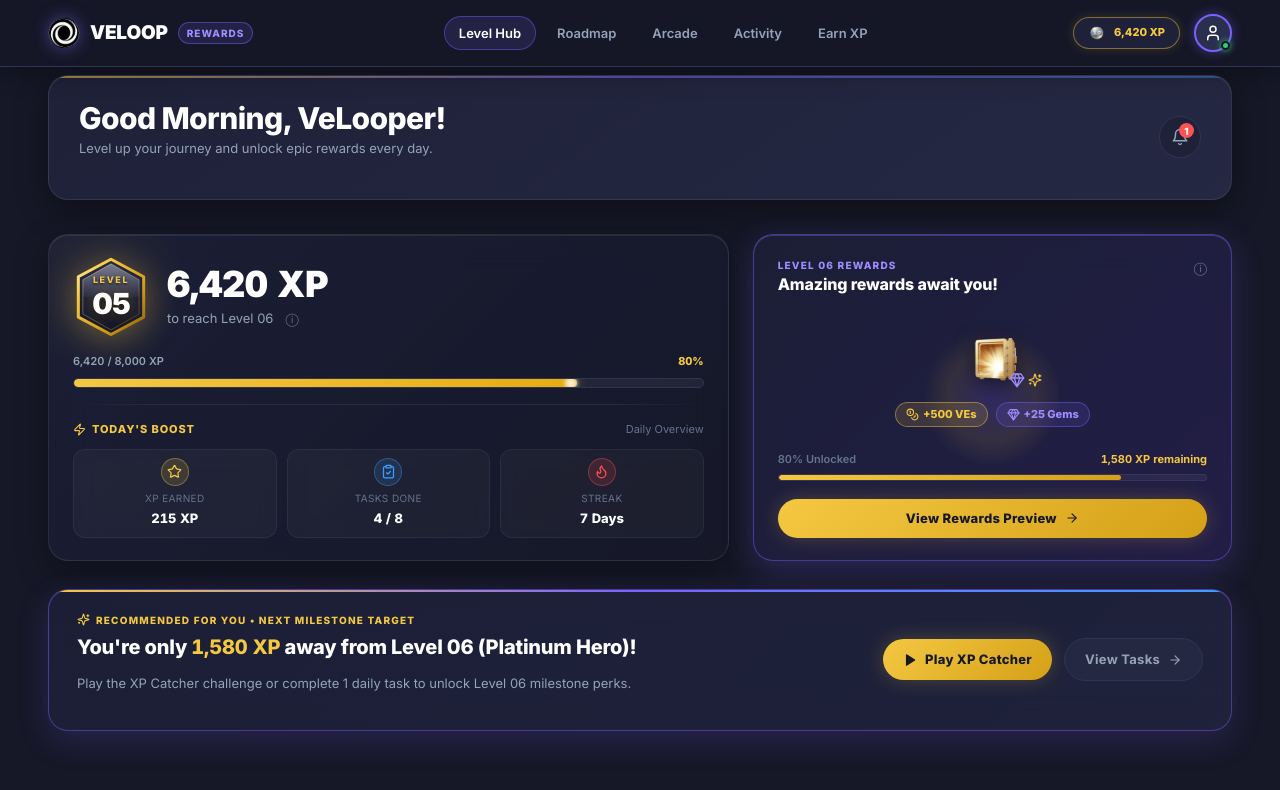
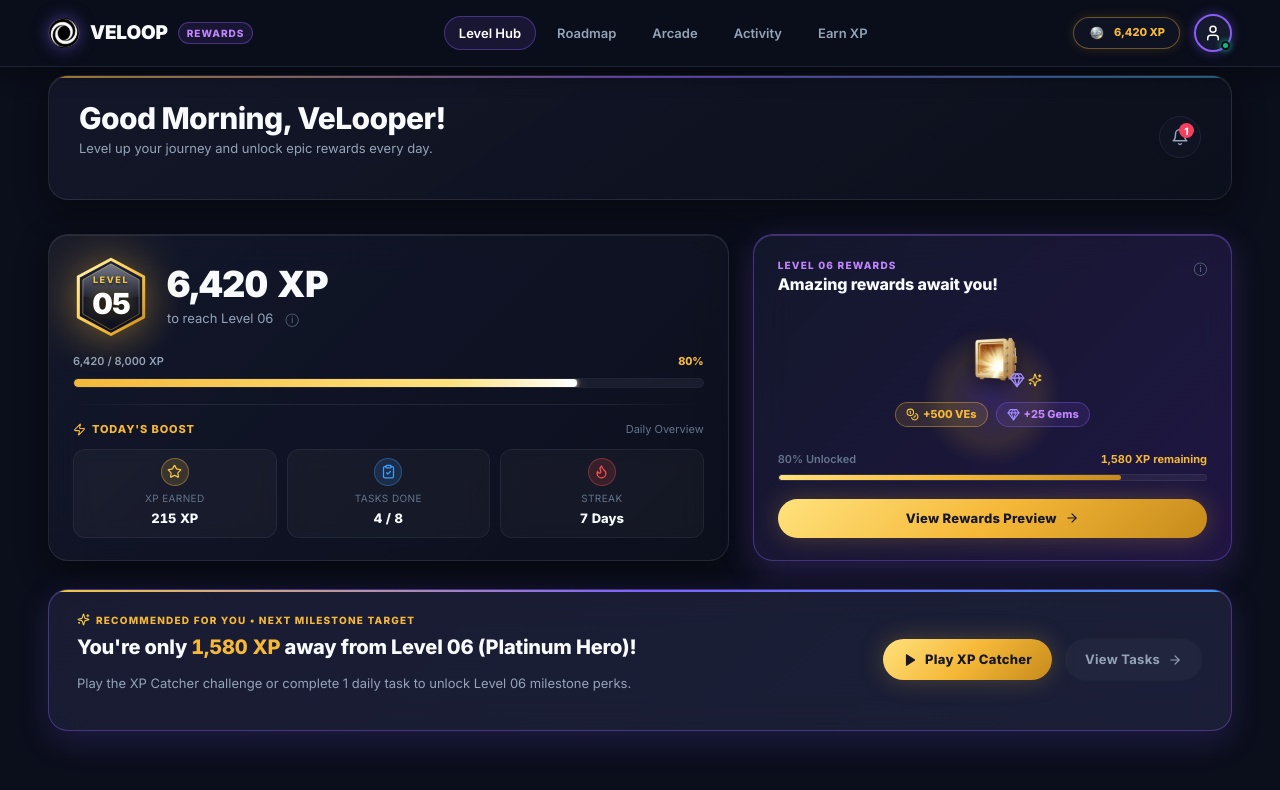
Before and after one commit to rajeevkumardigicbyte/VELoop_Levora, a React (Vite) app: page /Lvl-Dashboard in a window 1280 px wide. Shown: the top 790 px of the page. Built offline with nearby package versions, Linux system fonts and the light colour scheme.

Commit message:
feat(palette): implement Palette 1 Obsidian Champagne & Royal Amethyst luxury fintech theme

```diff
--- a/src/components/LevelHero/LevelHero.module.css
+++ b/src/components/LevelHero/LevelHero.module.css
@@ -3,13 +3,13 @@
    ============================================================ */
 
 .masterCard {
-  background: linear-gradient(135deg, rgba(30, 33, 56, 0.75) 0%, rgba(22, 24, 39, 0.85) 100%);
+  background: linear-gradient(135deg, rgba(22, 26, 46, 0.75) 0%, rgba(13, 16, 28, 0.85) 100%);
   backdrop-filter: blur(18px) saturate(160%);
   -webkit-backdrop-filter: blur(18px) saturate(160%);
   border: 1px solid rgba(255, 255, 255, 0.09);
   border-radius: var(--radius-xl);
   padding: 22px 24px;
-  box-shadow: 0 10px 32px rgba(0, 0, 0, 0.35), inset 0 1px 0 rgba(255, 255, 255, 0.08);
+  box-shadow: 0 10px 32px rgba(0, 0, 0, 0.45), inset 0 1px 0 rgba(255, 255, 255, 0.08);
   display: flex;
   flex-direction: column;
   justify-content: space-between;
@@ -22,7 +22,7 @@
 
 .masterCard:hover {
   border-color: var(--border-gold);
-  box-shadow: 0 14px 40px rgba(0, 0, 0, 0.45), inset 0 1px 0 rgba(245, 200, 66, 0.15);
+  box-shadow: 0 14px 44px rgba(0, 0, 0, 0.65), inset 0 1px 0 rgba(245, 184, 56, 0.20);
 }
 
 .cardAura {
@@ -31,7 +31,7 @@
   left: -40px;
   width: 180px;
   height: 180px;
-  background: radial-gradient(circle, rgba(245, 200, 66, 0.08) 0%, transparent 70%);
+  background: radial-gradient(circle, rgba(245, 184, 56, 0.10) 0%, transparent 70%);
   border-radius: 50%;
   pointer-events: none;
 }
--- a/src/components/LevelRoadmap/LevelRoadmap.module.css
+++ b/src/components/LevelRoadmap/LevelRoadmap.module.css
@@ -42,12 +42,12 @@
   display: flex;
   min-width: max-content;
   padding: 8px 12px;
-  background: linear-gradient(135deg, rgba(30, 33, 56, 0.70) 0%, rgba(22, 24, 39, 0.85) 100%);
+  background: linear-gradient(135deg, rgba(22, 26, 46, 0.75) 0%, rgba(13, 16, 28, 0.85) 100%);
   backdrop-filter: blur(18px) saturate(160%);
   -webkit-backdrop-filter: blur(18px) saturate(160%);
   border: 1px solid rgba(255, 255, 255, 0.09);
   border-radius: var(--radius-xl);
-  box-shadow: 0 10px 32px rgba(0, 0, 0, 0.35), inset 0 1px 0 rgba(255, 255, 255, 0.1);
+  box-shadow: 0 10px 32px rgba(0, 0, 0, 0.45), inset 0 1px 0 rgba(255, 255, 255, 0.08);
 }
 
 .nodeWrapper {
--- a/src/components/NextLevelReward/NextLevelReward.module.css
+++ b/src/components/NextLevelReward/NextLevelReward.module.css
@@ -3,13 +3,13 @@
    ============================================================ */
 
 .card {
-  background: linear-gradient(135deg, rgba(30, 33, 56, 0.75) 0%, rgba(43, 33, 85, 0.65) 100%);
+  background: linear-gradient(135deg, rgba(22, 26, 46, 0.80) 0%, rgba(45, 27, 85, 0.65) 100%);
   backdrop-filter: blur(18px) saturate(160%);
   -webkit-backdrop-filter: blur(18px) saturate(160%);
   border: 1px solid var(--border-purple);
   border-radius: var(--radius-xl);
   padding: 22px 24px;
-  box-shadow: 0 10px 32px rgba(123, 97, 255, 0.22), inset 0 1px 0 rgba(160, 140, 255, 0.25);
+  box-shadow: 0 10px 32px rgba(139, 92, 246, 0.22), inset 0 1px 0 rgba(192, 132, 252, 0.25);
   position: relative;
   overflow: hidden;
   display: flex;
@@ -22,7 +22,7 @@
 
 .card:hover {
   transform: translateY(-2px);
-  box-shadow: 0 12px 34px rgba(123, 97, 255, 0.32);
+  box-shadow: 0 14px 44px rgba(139, 92, 246, 0.35), inset 0 1px 0 rgba(192, 132, 252, 0.35);
   border-color: var(--purple-light);
 }
 
@@ -33,7 +33,7 @@
   transform: translate(-50%, -50%);
   width: 140px;
   height: 140px;
-  background: radial-gradient(circle, rgba(123, 97, 255, 0.18) 0%, rgba(245, 200, 66, 0.1) 45%, transparent 70%);
+  background: radial-gradient(circle, rgba(139, 92, 246, 0.20) 0%, rgba(245, 184, 56, 0.12) 45%, transparent 70%);
   border-radius: 50%;
   pointer-events: none;
 }
--- a/src/components/PlayAndEarn/PlayAndEarn.module.css
+++ b/src/components/PlayAndEarn/PlayAndEarn.module.css
@@ -18,13 +18,13 @@
 }
 
 .gameCardWrapper {
-  background: linear-gradient(135deg, rgba(30, 33, 56, 0.75) 0%, rgba(22, 24, 39, 0.85) 100%);
+  background: linear-gradient(135deg, rgba(22, 26, 46, 0.75) 0%, rgba(13, 16, 28, 0.85) 100%);
   backdrop-filter: blur(18px) saturate(160%);
   -webkit-backdrop-filter: blur(18px) saturate(160%);
   border: 1px solid rgba(255, 255, 255, 0.09);
   border-radius: var(--radius-xl);
   padding: 24px;
-  box-shadow: 0 10px 32px rgba(0, 0, 0, 0.35), inset 0 1px 0 rgba(255, 255, 255, 0.08);
+  box-shadow: 0 10px 32px rgba(0, 0, 0, 0.45), inset 0 1px 0 rgba(255, 255, 255, 0.08);
   width: 100%;
   max-width: 520px;
   display: flex;
--- a/src/components/XPActivity/XPActivity.module.css
+++ b/src/components/XPActivity/XPActivity.module.css
@@ -3,13 +3,13 @@
 }
 
 .activityCard {
-  background: linear-gradient(135deg, rgba(30, 33, 56, 0.75) 0%, rgba(22, 24, 39, 0.85) 100%);
+  background: linear-gradient(135deg, rgba(22, 26, 46, 0.75) 0%, rgba(13, 16, 28, 0.85) 100%);
   backdrop-filter: blur(18px) saturate(160%);
   -webkit-backdrop-filter: blur(18px) saturate(160%);
   border: 1px solid rgba(255, 255, 255, 0.08);
   border-radius: var(--radius-xl);
   padding: 24px;
-  box-shadow: 0 10px 32px rgba(0, 0, 0, 0.35), inset 0 1px 0 rgba(255, 255, 255, 0.08);
+  box-shadow: 0 10px 32px rgba(0, 0, 0, 0.45), inset 0 1px 0 rgba(255, 255, 255, 0.08);
   display: flex;
   flex-direction: column;
 }
--- a/src/components/shared/LevelBadgeHex.jsx
+++ b/src/components/shared/LevelBadgeHex.jsx
@@ -18,7 +18,7 @@ const LevelBadgeHex = ({ level = 5, size = 88, className = '' }) => {
         alignItems: 'center',
         justifyContent: 'center',
         flexShrink: 0,
-        filter: 'drop-shadow(0 4px 16px rgba(245, 200, 66, 0.35))',
+        filter: 'drop-shadow(0 4px 18px rgba(245, 184, 56, 0.38))',
       }}
     >
       <svg
@@ -30,18 +30,18 @@ const LevelBadgeHex = ({ level = 5, size = 88, className = '' }) => {
         style={{ width: '100%', height: '100%' }}
       >
         <defs>
-          {/* Metallic Gold Border Gradient */}
+          {/* Metallic Champagne Gold Border Gradient */}
           <linearGradient id="goldBorderGrad" x1="0%" y1="0%" x2="100%" y2="100%">
-            <stop offset="0%" stopColor="#FFF2A8" />
-            <stop offset="25%" stopColor="#F5C842" />
-            <stop offset="65%" stopColor="#D4A017" />
-            <stop offset="100%" stopColor="#8F6306" />
+            <stop offset="0%" stopColor="#FFF4BE" />
+            <stop offset="25%" stopColor="#FFE27D" />
+            <stop offset="65%" stopColor="#F5B838" />
+            <stop offset="100%" stopColor="#C68A1B" />
           </linearGradient>
 
           {/* Inner Dark Core Gradient */}
           <linearGradient id="badgeCoreGrad" x1="50%" y1="0%" x2="50%" y2="100%">
-            <stop offset="0%" stopColor="#252A4A" />
-            <stop offset="100%" stopColor="#141728" />
+            <stop offset="0%" stopColor="#1E2338" />
+            <stop offset="100%" stopColor="#0D101E" />
           </linearGradient>
 
           {/* Subtle Top Inner Highlight */}
--- a/src/pages/LevelDashboard/LevelDashboard.module.css
+++ b/src/pages/LevelDashboard/LevelDashboard.module.css
@@ -5,7 +5,7 @@
 
 /* Top Sticky Navbar */
 .navbar {
-  background: rgba(22, 24, 39, 0.95);
+  background: rgba(11, 14, 27, 0.95);
   backdrop-filter: blur(18px);
   -webkit-backdrop-filter: blur(18px);
   border-bottom: 1px solid var(--border);
@@ -13,7 +13,7 @@
   top: 0;
   z-index: 100;
   padding: 14px 0;
-  box-shadow: 0 4px 24px rgba(0, 0, 0, 0.4);
+  box-shadow: 0 4px 24px rgba(0, 0, 0, 0.45);
 }
 
 .navInner {
@@ -188,7 +188,7 @@
   left: 0;
   right: 0;
   height: 2px;
-  background: linear-gradient(90deg, rgba(245, 200, 66, 0.6) 0%, rgba(123, 97, 255, 0.6) 50%, rgba(61, 158, 255, 0.4) 100%);
+  background: linear-gradient(90deg, rgba(245, 184, 56, 0.7) 0%, rgba(139, 92, 246, 0.7) 50%, rgba(56, 189, 248, 0.5) 100%);
   pointer-events: none;
 }
 
--- a/src/styles/globals.css
+++ b/src/styles/globals.css
@@ -16,9 +16,9 @@ html {
 body {
   background-color: var(--bg-body);
   background-image:
-    radial-gradient(ellipse 80% 40% at 50% 0%, rgba(123, 97, 255, 0.10), transparent 70%),
-    radial-gradient(ellipse 60% 40% at 90% 20%, rgba(61, 158, 255, 0.06), transparent 60%),
-    radial-gradient(ellipse 60% 50% at 10% 60%, rgba(245, 200, 66, 0.05), transparent 70%);
+    radial-gradient(ellipse 80% 40% at 50% 0%, rgba(139, 92, 246, 0.12), transparent 70%),
+    radial-gradient(ellipse 60% 40% at 90% 20%, rgba(56, 189, 248, 0.07), transparent 60%),
+    radial-gradient(ellipse 60% 50% at 10% 60%, rgba(245, 184, 56, 0.06), transparent 70%);
   background-attachment: fixed;
   color: var(--text-primary);
   font-family: var(--font-family);
@@ -52,20 +52,20 @@ body {
 
 /* ---------- Card Base (Executive Glassmorphism) ---------- */
 .ve-card {
-  background: linear-gradient(135deg, rgba(30, 33, 56, 0.75) 0%, rgba(22, 24, 39, 0.85) 100%);
+  background: linear-gradient(135deg, rgba(22, 26, 46, 0.75) 0%, rgba(13, 16, 28, 0.85) 100%);
   backdrop-filter: blur(18px) saturate(160%);
   -webkit-backdrop-filter: blur(18px) saturate(160%);
   border: 1px solid rgba(255, 255, 255, 0.08);
   border-radius: var(--radius-xl);
   padding: var(--space-lg);
-  box-shadow: 0 10px 32px rgba(0, 0, 0, 0.35), inset 0 1px 0 rgba(255, 255, 255, 0.08);
+  box-shadow: 0 10px 32px rgba(0, 0, 0, 0.45), inset 0 1px 0 rgba(255, 255, 255, 0.08);
   transition: border-color var(--transition-normal), box-shadow var(--transition-normal), transform var(--transition-normal);
 }
 
 .ve-card:hover {
-  background: linear-gradient(135deg, rgba(37, 40, 67, 0.85) 0%, rgba(26, 28, 48, 0.90) 100%);
+  background: linear-gradient(135deg, rgba(28, 33, 58, 0.85) 0%, rgba(16, 20, 36, 0.90) 100%);
   border-color: rgba(255, 255, 255, 0.16);
-  box-shadow: 0 14px 40px rgba(0, 0, 0, 0.45), inset 0 1px 0 rgba(255, 255, 255, 0.12);
+  box-shadow: 0 14px 44px rgba(0, 0, 0, 0.65), inset 0 1px 0 rgba(255, 255, 255, 0.12);
   transform: translateY(-2px);
 }
 
--- a/src/styles/tokens.css
+++ b/src/styles/tokens.css
@@ -4,85 +4,85 @@
    ============================================================ */
 
 :root {
-  /* ---------- Backgrounds (Unified Executive Dark Obsidian & Navy Palette) ---------- */
-  --bg-canvas:      #0D0F18;
-  --bg-body:        #161827;
-  --bg-card:        #1E2138;
-  --bg-card-hover:  #252843;
-  --bg-elevated:    #2A2F4E;
-  --bg-overlay:     rgba(13, 15, 24, 0.94);
-  --bg-input:       #121422;
+  /* ---------- Backgrounds (Palette 1: Obsidian Champagne Luxury) ---------- */
+  --bg-canvas:      #080A12;
+  --bg-body:        #0B0E1B;
+  --bg-card:        rgba(17, 20, 36, 0.75);
+  --bg-card-hover:  rgba(26, 30, 52, 0.85);
+  --bg-elevated:    #161A2E;
+  --bg-overlay:     rgba(8, 10, 18, 0.95);
+  --bg-input:       #0D101E;
 
-  /* ---------- Brand / Accent Colors (Gold, Deep Navy, Purple, Blue, Green, Flame) ---------- */
-  --gold:           #F5C842;
-  --gold-dark:      #D4A017;
-  --gold-light:     #FCE280;
-  --gold-soft:      rgba(245, 200, 66, 0.14);
-  --gold-glow:      rgba(245, 200, 66, 0.28);
+  /* ---------- Brand / Accent Colors (Champagne Gold, Royal Amethyst, Ice Cyan, Emerald) ---------- */
+  --gold:           #F5B838;
+  --gold-dark:      #C68A1B;
+  --gold-light:     #FFE27D;
+  --gold-soft:      rgba(245, 184, 56, 0.12);
+  --gold-glow:      rgba(245, 184, 56, 0.28);
 
-  --purple:         #7B61FF;
-  --purple-dark:    #5A3FD4;
-  --purple-light:   #A08CFF;
-  --purple-soft:    rgba(123, 97, 255, 0.14);
-  --purple-glow:    rgba(123, 97, 255, 0.32);
+  --purple:         #8B5CF6;
+  --purple-dark:    #6D28D9;
+  --purple-light:   #C084FC;
+  --purple-soft:    rgba(139, 92, 246, 0.12);
+  --purple-glow:    rgba(139, 92, 246, 0.30);
 
-  --blue:           #3D9EFF;
-  --blue-soft:      rgba(61, 158, 255, 0.14);
-  --blue-glow:      rgba(61, 158, 255, 0.30);
+  --blue:           #38BDF8;
+  --blue-soft:      rgba(56, 189, 248, 0.12);
+  --blue-glow:      rgba(56, 189, 248, 0.28);
 
-  --green:          #2ECC71;
-  --green-soft:     rgba(46, 204, 113, 0.14);
-  --green-glow:     rgba(46, 204, 113, 0.28);
+  --green:          #10B981;
+  --green-soft:     rgba(16, 185, 129, 0.12);
+  --green-glow:     rgba(16, 185, 129, 0.28);
 
-  --silver:         #B0B8D1;
-  --red:            #FF5252;
-  --red-soft:       rgba(255, 82, 82, 0.14);
+  --silver:         #CBD5E1;
+  --red:            #F43F5E;
+  --red-soft:       rgba(244, 63, 94, 0.14);
 
   /* Tint backgrounds & borders */
-  --bg-tint-cyan:   rgba(61, 158, 255, 0.08);
-  --bg-tint-amber:  rgba(245, 200, 66, 0.08);
-  --bg-tint-green:  rgba(46, 204, 113, 0.08);
-  --bg-tint-purple: rgba(123, 97, 255, 0.08);
+  --bg-tint-cyan:   rgba(56, 189, 248, 0.08);
+  --bg-tint-amber:  rgba(245, 184, 56, 0.08);
+  --bg-tint-green:  rgba(16, 185, 129, 0.08);
+  --bg-tint-purple: rgba(139, 92, 246, 0.08);
 
-  --border-cyan:    rgba(61, 158, 255, 0.40);
-  --border-green:   rgba(46, 204, 113, 0.40);
-  --border-gold:    rgba(245, 200, 66, 0.45);
-  --border-purple:  rgba(123, 97, 255, 0.45);
+  --border-cyan:    rgba(56, 189, 248, 0.35);
+  --border-green:   rgba(16, 185, 129, 0.35);
+  --border-gold:    rgba(245, 184, 56, 0.40);
+  --border-purple:  rgba(139, 92, 246, 0.40);
 
-  /* ---------- Typography Colors (High-Contrast Professional) ---------- */
-  --text-primary:   #FFFFFF;
+  /* ---------- Typography Colors (Ice White & Crisp Cool Slate) ---------- */
+  --text-primary:   #F8FAFC;
   --text-secondary: #94A3B8;
   --text-muted:     #64748B;
-  --text-gold:      #F5C842;
+  --text-gold:      #F5B838;
 
   /* ---------- Borders ---------- */
-  --border:         #2E3454;
-  --border-subtle:  rgba(255, 255, 255, 0.07);
-  --border-hover:   #4A527A;
+  --border:         #1E2338;
+  --border-subtle:  rgba(255, 255, 255, 0.08);
+  --border-hover:   #333A5A;
 
   /* ---------- Level States (Section 20) ---------- */
-  --state-completed: #2ECC71;
-  --state-current:   #F5C842;
-  --state-next:      #7B61FF;
-  --state-locked:    #3A3F60;
-  --state-locked-text: #677196;
+  --state-completed: #10B981;
+  --state-current:   #F5B838;
+  --state-next:      #8B5CF6;
+  --state-locked:    #2A3048;
+  --state-locked-text: #64748B;
 
-  /* ---------- Gradients ---------- */
-  --grad-hero:        linear-gradient(135deg, #1E2138 0%, #161827 100%);
-  --grad-gold:        linear-gradient(135deg, #F5C842 0%, #D4A017 100%);
-  --grad-purple:      linear-gradient(135deg, #7B61FF 0%, #5A3FD4 100%);
-  --grad-primary-cta: linear-gradient(135deg, #7B61FF 0%, #5A3FD4 100%);
-  --grad-blue:        linear-gradient(135deg, #3D9EFF 0%, #2563EB 100%);
-  --grad-green:       linear-gradient(135deg, #2ECC71 0%, #16A34A 100%);
-  --grad-card:        linear-gradient(145deg, #1E2138 0%, #252843 100%);
-  --grad-reward:      linear-gradient(135deg, #1E2138 0%, #2B2155 100%);
-  --grad-xp-bar:      linear-gradient(90deg, #F5C842 0%, #E6AC10 100%);
+  /* ---------- Gradients (Multi-Tone Luxury) ---------- */
+  --grad-hero:        linear-gradient(135deg, rgba(22, 26, 46, 0.85) 0%, rgba(11, 14, 27, 0.95) 100%);
+  --grad-gold:        linear-gradient(135deg, #FFE27D 0%, #F5B838 50%, #C68A1B 100%);
+  --grad-purple:      linear-gradient(135deg, #C084FC 0%, #8B5CF6 60%, #6D28D9 100%);
+  --grad-primary-cta: linear-gradient(135deg, #FFE27D 0%, #F5B838 50%, #C68A1B 100%);
+  --grad-blue:        linear-gradient(135deg, #38BDF8 0%, #0284C7 100%);
+  --grad-green:       linear-gradient(135deg, #34D399 0%, #10B981 100%);
+  --grad-card:        linear-gradient(145deg, rgba(22, 26, 46, 0.75) 0%, rgba(13, 16, 28, 0.85) 100%);
+  --grad-reward:      linear-gradient(135deg, rgba(22, 26, 46, 0.80) 0%, rgba(45, 27, 85, 0.65) 100%);
+  --grad-xp-bar:      linear-gradient(90deg, #F5B838 0%, #FFE27D 75%, #FFFFFF 100%);
 
   /* ---------- Shadows ---------- */
-  --shadow-card:   0 6px 24px rgba(0, 0, 0, 0.35);
-  --shadow-gold:   0 0 20px rgba(245, 200, 66, 0.22);
-  --shadow-purple: 0 0 20px rgba(123, 97, 255, 0.25);
-  --shadow-hover:  0 10px 32px rgba(0, 0, 0, 0.55);
+  --shadow-card:   0 10px 32px rgba(0, 0, 0, 0.45);
+  --shadow-gold:   0 0 24px rgba(245, 184, 56, 0.25);
+  --shadow-purple: 0 0 24px rgba(139, 92, 246, 0.28);
+  --shadow-hover:  0 14px 44px rgba(0, 0, 0, 0.65);
 
   /* ---------- Spacing ---------- */
   --space-xs:  4px;
```
Also changed, not shown: src/components/EarnMoreXP/EarnMoreXP.module.css (+4 -4 lines).
